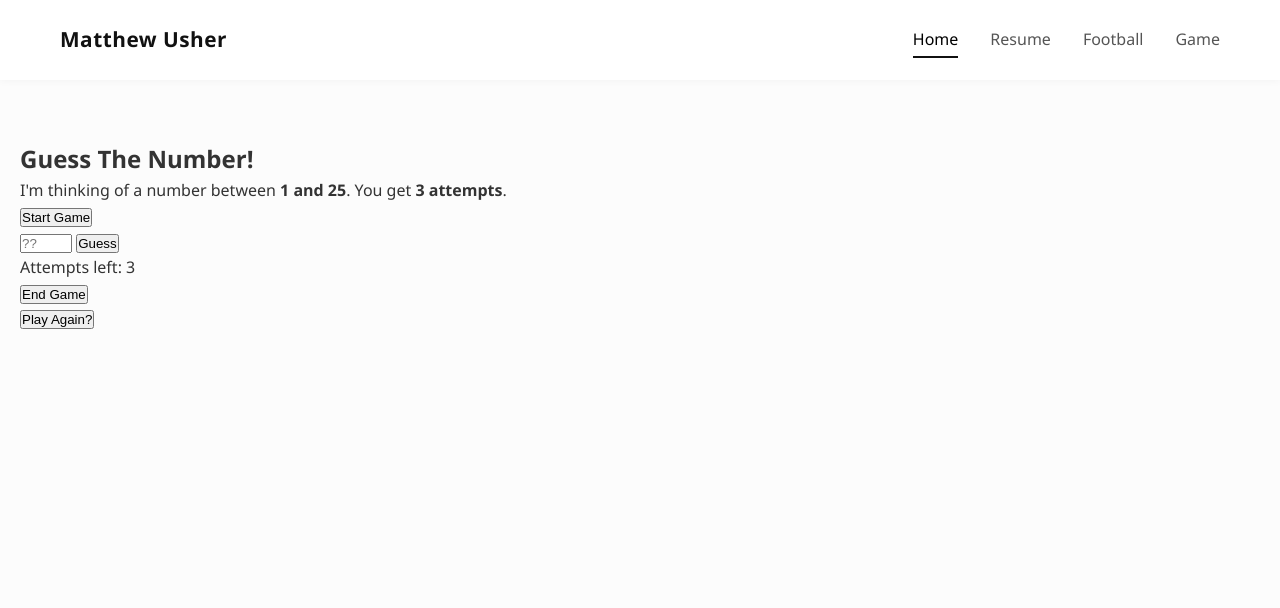
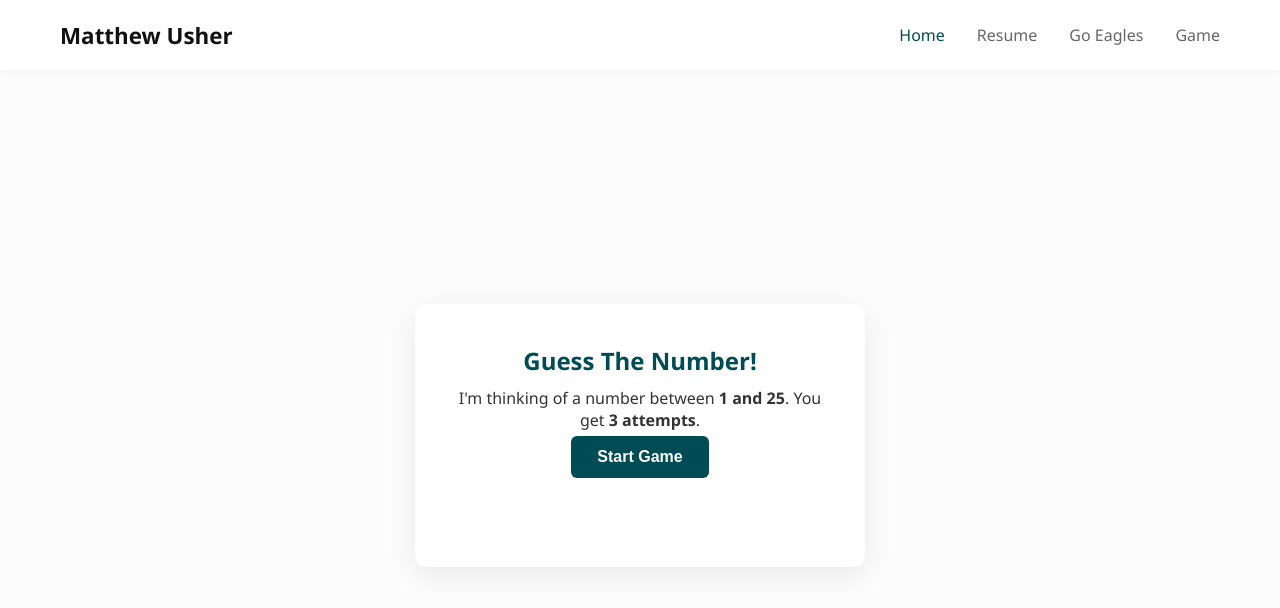
Before and after one commit to UsherKP1/WebDev-Project, a plain HTML site: page Project/game.html in a window 1280 px wide. Drawn offline with Linux system fonts and the light colour scheme.

Commit message:
nav bar football link issue fixed

```diff
--- a/Project/game.css
+++ b/Project/game.css
@@ -1,51 +1,127 @@
-:root {
-    --primary-color: #4a90e2;
-    --success-color: #2ec4b6;
-    --danger-color: #e71d36;
-    --dark-color: #011627;
-    --light-color: #f6f7f8;
+/* 1. Global Reset */
+* {
+    margin: 0;
+    padding: 0;
+    box-sizing: border-box;
 }
 
+/* Force body to take up full window height and layout content vertically */
 body {
-    font-family: 'Segoe UI', Tahoma, Geneva, Verdana, sans-serif;
-    background-color: var(--light-color);
-    color: var(--dark-color);
+    font-family: 'Segoe UI', -apple-system, BlinkMacSystemFont, sans-serif;
+    background-color: #fcfcfc;
+    color: #333333;
+    display: flex;
+    flex-direction: column;
+    min-height: 100vh;
+}
+
+/* 2. Sticky Navbar Layout */
+.navbar {
+    background-color: #ffffff;
+    box-shadow: 0 1px 8px rgba(0, 0, 0, 0.04);
+    position: sticky;
+    top: 0;
+    left: 0;
+    width: 100%;
+    z-index: 1000;
+}
+
+.nav-container {
+    max-width: 1200px;
+    margin: 0 auto;
+    padding: 0 20px;
+    height: 70px;
+    display: flex;
+    justify-content: space-between;
+    align-items: center;
+}
+
+.nav-logo {
+    font-size: 1.4rem;
+    font-weight: 700;
+    color: #111111;
+    text-decoration: none;
+}
+
+.nav-menu {
+    display: flex;
+    list-style: none;
+    gap: 32px;
+}
+
+.nav-link {
+    text-decoration: none;
+    color: #666666;
+    font-weight: 500;
+    transition: color 0.2s ease;
+}
+
+.nav-link:hover,
+.nav-link.active {
+    color: #004C54; /* Midnight Green accent */
+}
+
+/* 3. Perfect Centering for the Game Arena */
+.content-container {
+    flex: 1;             /* Tells this container to fill up all remaining vertical space */
+    display: flex;
+    justify-content: center; /* Centers horizontally */
+    align-items: center;     /* Centers vertically */
+    padding: 20px;
+}
+
+.main-content {
+    width: 100%;
     display: flex;
     justify-content: center;
-    align-items: center;
-    height: 100vh;
-    margin: 0;
 }
 
+/* Game Card Styling */
 .game-container {
-    background: white;
-    padding: 30px;
+    background: #ffffff;
+    padding: 40px 30px;
     border-radius: 12px;
-    box-shadow: 0 8px 24px rgba(0, 0, 0, 0.1);
+    box-shadow: 0 8px 30px rgba(0, 0, 0, 0.08);
     text-align: center;
-    max-width: 400px;
+    max-width: 450px;
     width: 100%;
 }
 
-h1 {
+.game-container h2 {
+    color: #004C54; /* Midnight Green header */
     margin-bottom: 10px;
-    color: var(--primary-color);
 }
 
-p {
-    font-size: 1.1rem;
-    margin-bottom: 20px;
+/* 4. Game Input & Buttons Styling */
+.input-section {
+    margin: 24px 0;
+}
+
+input[type="number"] {
+    width: 90px;
+    padding: 12px;
+    font-size: 1.3rem;
+    text-align: center;
+    border: 2px solid #dddddd;
+    border-radius: 8px;
+    outline: none;
+    margin-right: 10px;
+}
+
+input[type="number"]:focus {
+    border-color: #004C54;
 }
 
 .btn {
-    background-color: var(--primary-color);
+    background-color: #004C54; /* Midnight Green button */
     color: white;
     border: none;
-    padding: 12px 24px;
+    padding: 12px 26px;
     font-size: 1rem;
     border-radius: 6px;
     cursor: pointer;
-    transition: background 0.2s ease;
+    font-weight: 600;
+    transition: opacity 0.2s ease;
     margin: 5px;
 }
 
@@ -54,25 +130,7 @@ p {
 }
 
 .btn-danger {
-    background-color: var(--danger-color);
-}
-
-.input-section {
-    margin: 20px 0;
-}
-
-input[type="number"] {
-    width: 80px;
-    padding: 10px;
-    font-size: 1.2rem;
-    text-align: center;
-    border: 2px solid #ccc;
-    border-radius: 6px;
-    outline: none;
-}
-
-input[type="number"]:focus {
-    border-color: var(--primary-color);
+    background-color: #e71d36;
 }
 
 .hidden {
@@ -81,10 +139,19 @@ input[type="number"]:focus {
 
 #message {
     font-weight: bold;
-    margin-top: 15px;
+    margin-top: 20px;
     min-height: 24px;
 }
 
-.status-win { color: var(--success-color); }
-.status-lose { color: var(--danger-color); }
-.status-info { color: var(--primary-color); }
+/* 5. Mobile Adjustments */
+@media (max-width: 768px) {
+    .nav-container {
+        flex-direction: column;
+        height: auto;
+        padding: 15px;
+        gap: 12px;
+    }
+    .nav-menu {
+        gap: 20px;
+    }
+}
--- a/Project/game.html
+++ b/Project/game.html
@@ -4,31 +4,28 @@
     <meta charset="UTF-8">
     <meta name="viewport" content="width=device-width, initial-scale=1.0">
     <title>Matthew Usher | Home</title>
-    <link rel="stylesheet" href="site.css">
+    <link rel="stylesheet" href="game.css">
 </head>
 <body>
 
-    <nav class="navbar">
+
+    <header class="navbar">
         <div class="nav-container">
             <a href="index.html" class="nav-logo">Matthew Usher</a>
 
-            <ul class="nav-menu">
-                <li class="nav-item">
-                    <a href="index.html" class="nav-link active">Home</a>
-                </li>
-                <li class="nav-item">
-                    <a href="resume.html" class="nav-link">Resume</a>
-                </li>
-                <li class="nav-item">
-                    <a href="fromscratch.html" class="nav-link">Football</a>
-                </li>
-                <li class="nav-item">
-                    <a href="game.html" class="nav-link">Game</a>
-                </li>
-            </ul>
+            <nav>
+                <ul class="nav-menu">
+                    <li><a href="index.html" class="nav-link active">Home</a></li>
+                    <li><a href="resume.html" class="nav-link">Resume</a></li>
+                    <li><a href="fromscratch.html" class="nav-link">Go Eagles</a></li>
+                    <li><a href="game.html" class="nav-link">Game</a></li>
+                </ul>
+            </nav>
         </div>
-    </nav>
+    </header>
 
+
+    <div class="content-container">
     <main id="game-arena" class="main-content">
 
         <div class="game-container">
@@ -56,8 +53,9 @@
             <p id="message"></p>
         </div>
 
+
     </main>
-
+ </div>
     <script src="site.js"></script>
 </body>
 </html>
```
Also changed, not shown: Project/index.html (+2 -2 lines).
